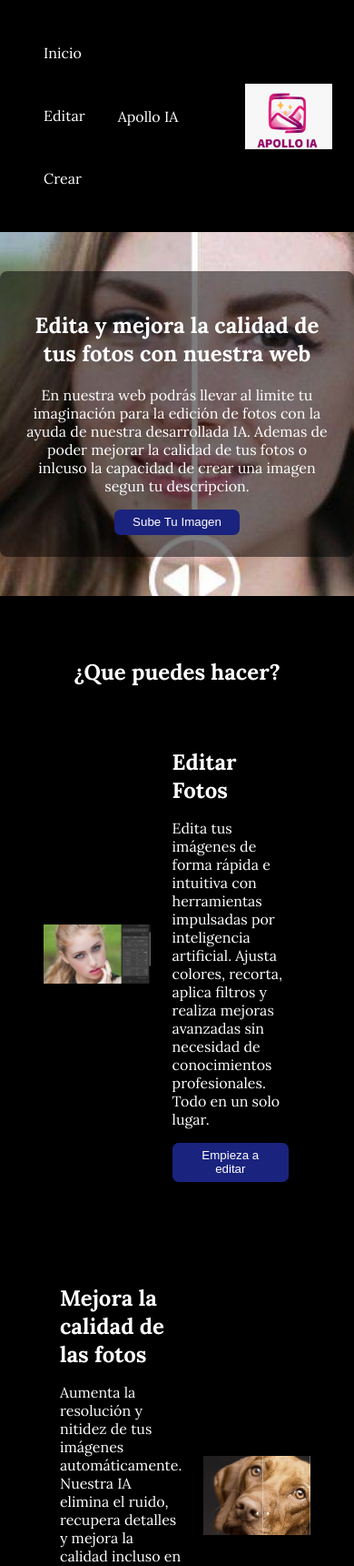
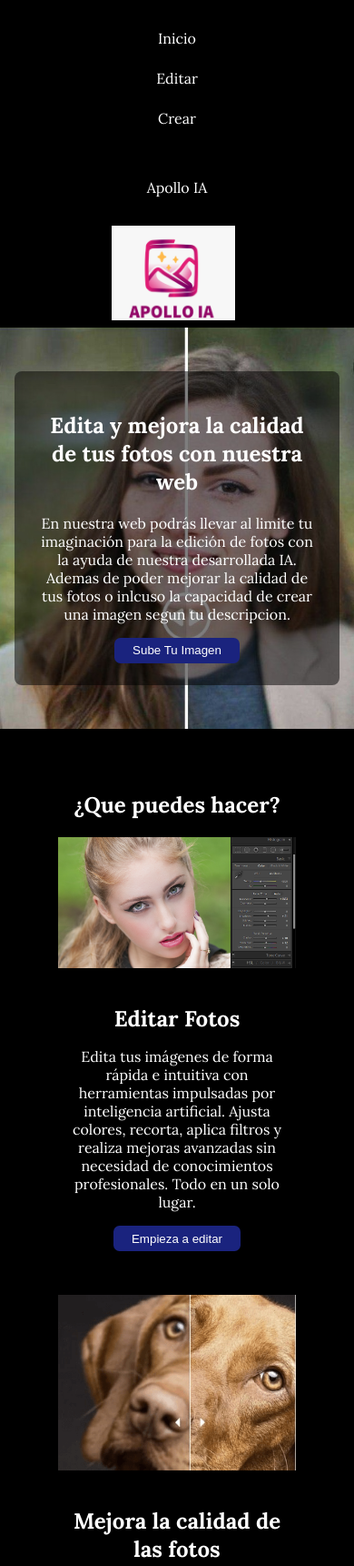
Before and after one commit to Cabohf/WEBFOTOSFIGMA, a plain HTML site: page Index.html in a window 390 px wide. Shown: the top 1721 px of the page at 91% size. Drawn offline with Linux system fonts and the light colour scheme.

Commit message:
ApolloIAcss.css

```diff
--- a/ApolloIAcss.css
+++ b/ApolloIAcss.css
@@ -202,48 +202,76 @@ footer {
     cursor: pointer;
 }
 
-@media (width < 576px) {
+@media (max-width: 768px) {
+
     .cabecera {
-        flex-direction: flex;
-        align-items: center;
-        padding: 1.0em;
-
-    }
-
-    .logo {
-        display: flex;
-        align-items: center;
-    }
-
-    .logo img {
-        width: 6em;
-        height: 4.5em;
-        margin-right: 0.5em;
-    }
-
-    .menu {
-        display: flex;
         flex-direction: column;
-        background: black;
-        top: 0.5em;
-        right: 0.0em;
-        width: 0.5em;
-        border-radius: 0.5em;
-        margin: 1em;
+        text-align: center;
+        gap: 1em;
     }
 
     .menu ul {
         flex-direction: column;
-        padding: 0.0em;
-        margin: 0.0em;
-        width: 3em;
+        align-items: center;
+        gap: 0.5em;
+        padding: 0;
     }
 
     .menu li {
-        padding: 1.0em;
-        border-bottom: 0.1em solid #000000;
+        width: 100%;
         text-align: center;
-        background: black;
+    }
+
+    .hero {
+        height: auto;
+        padding: 3em 1em;
+        background-size: cover;
+    }
+
+    .grid-container {
+        gap: 2em;
+        padding: 0 1em;
+    }
+
+    .Opcion {
+        flex-direction: column;
+        text-align: center;
+    }
+
+    .Opcion-invertido {
+        flex-direction: column;
+    }
+
+    .Opcion img {
+        width: 100%;
+    }
+
+    .Opcion-contenido {
+        text-align: center;
+        padding: 1em;
+    }
+
+    .testimonio {
+        flex-direction: column;
+        text-align: center;
+    }
+
+    .testimonio p {
+        text-align: center;
+    }
+
+    .footer-content {
+        flex-direction: column;
+        gap: 1em;
+        text-align: center;
+    }
+
+    .footer-links {
+        flex-direction: column;
+        gap: 0.5em;
+    }
+
+}
         width: 2em;
     }
 }
```
